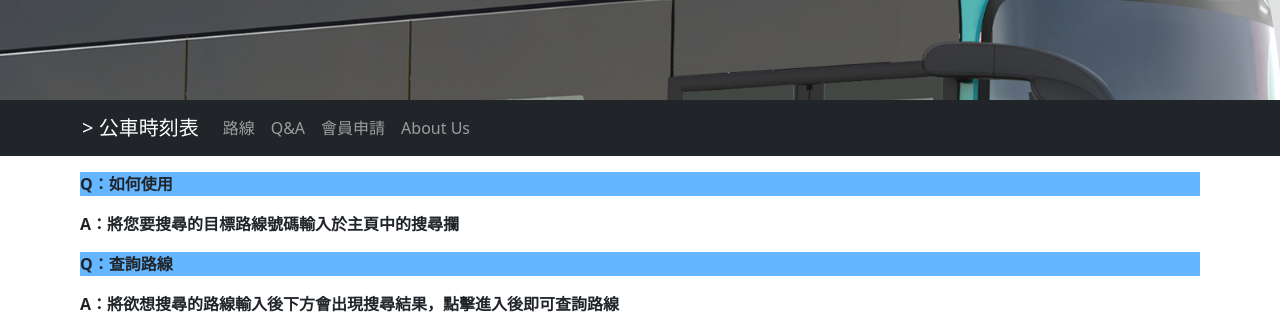
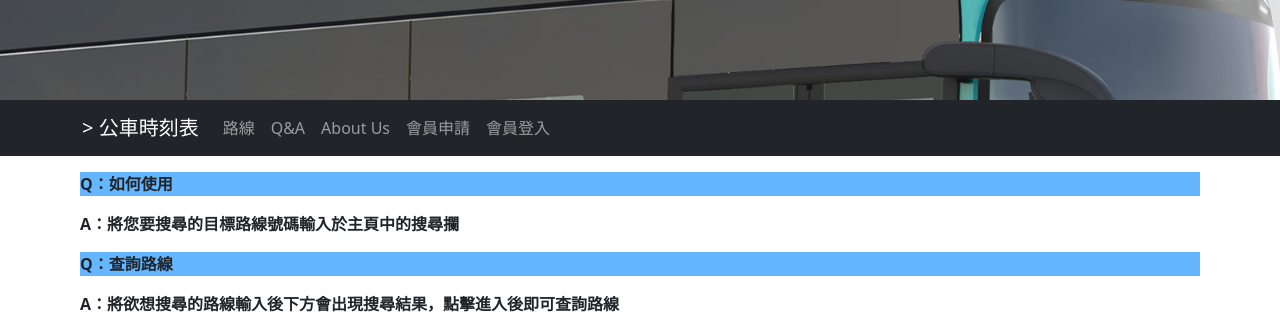
Before and after one commit to a20688392/Bus_Taichunung, a Flask app: page /QandA in a window 1280 px wide. Shown: the top 316 px of the page. Run offline with Flask 3, Linux system fonts and the light colour scheme; some libraries are stand-ins or nearby versions.

Commit message:
login 連結

```diff
--- a/templates/top.html
+++ b/templates/top.html
@@ -58,13 +58,18 @@
                             </div>
                         </li>
                         <li class="nav-item">
+                            <a class="nav-link" href="{{ url_for('aboutus')}}"
+                                >About Us</a
+                            >
+                        </li>
+                        <li class="nav-item">
                             <a class="nav-link" href="{{ url_for('register')}}"
                                 >會員申請</a
                             >
                         </li>
                         <li class="nav-item">
-                            <a class="nav-link" href="{{ url_for('aboutus')}}"
-                                >About Us</a
+                            <a class="nav-link" href="{{ url_for('login')}}"
+                                >會員登入</a
                             >
                         </li>
                     </ul>
```
